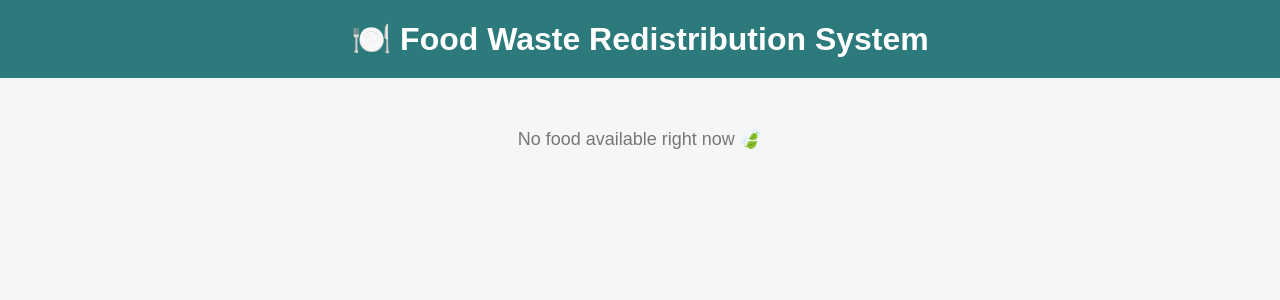
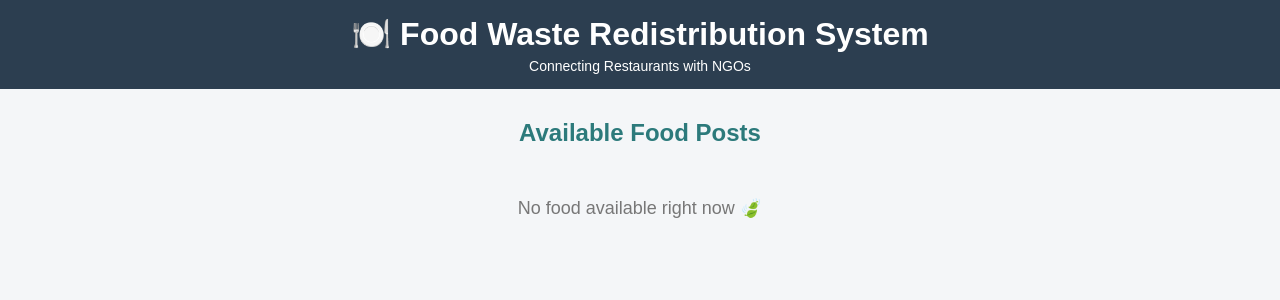
Before and after one commit to kalpanachauhann/Food-Waste-Redistribution-System, a Django app: template core/templates/core/home.html in a window 1280 px wide. Shown: the top 300 px of the page. Run offline with Django 5.2, Linux system fonts and the light colour scheme; the template is opened without the code that fills it, so the values that code supplies are empty.

Commit message:
Added base template, navbar, and linked templates to views

```diff
--- /dev/null
+++ b/core/templates/core/base.html
@@ -0,0 +1,92 @@
+<!DOCTYPE html>
+<html>
+<head>
+    <title>Food Waste Redistribution System</title>
+
+    <style>
+        body {
+            font-family: Arial, sans-serif;
+            background-color: #f4f6f8;
+            margin: 0;
+            padding: 0;
+        }
+
+        .container {
+            width: 80%;
+            margin: 30px auto;
+        }
+
+        h2 {
+            text-align: center;
+            color: #2c7a7b;
+        }
+
+        .card {
+            background-color: white;
+            border-radius: 8px;
+            padding: 20px;
+            margin-bottom: 20px;
+            box-shadow: 0 2px 6px rgba(0,0,0,0.1);
+        }
+
+        .card h3 {
+            margin-top: 0;
+            color: #2c7a7b;
+        }
+
+        .info {
+            color: #444;
+            margin: 5px 0;
+        }
+
+        .claim-btn {
+            background-color: #2c7a7b;
+            color: white;
+            border: none;
+            padding: 10px 16px;
+            border-radius: 5px;
+            cursor: pointer;
+            margin-top: 10px;
+        }
+
+        .claim-btn:hover {
+            background-color: #225e5f;
+        }
+
+        .empty {
+            text-align: center;
+            color: #777;
+            font-size: 18px;
+            margin-top: 50px;
+        }
+
+        .navbar {
+            background-color: #2c3e50;
+            padding: 15px;
+            color: white;
+            text-align: center;
+        }
+
+        .navbar h1 {
+            margin: 0;
+        }
+
+        .navbar p {
+            margin: 5px 0 0;
+            font-size: 14px;
+        }
+
+    </style>
+</head>
+
+<body>
+
+    {% include 'core/navbar.html' %}
+
+    <div class="container">
+        {% block content %}
+        {% endblock %}
+    </div>
+
+</body>
+</html>
--- a/core/templates/core/home.html
+++ b/core/templates/core/home.html
@@ -1,72 +1,8 @@
-<!DOCTYPE html>
-<html>
-<head>
-    <title>Food Waste Redistribution</title>
+{% extends 'core/base.html' %}
 
-    <style>
-        body {
-            font-family: Arial, sans-serif;
-            background-color: #f4f6f8;
-            margin: 0;
-            padding: 0;
-        }
+{% block content %}
 
-        h1 {
-            text-align: center;
-            background-color: #2c7a7b;
-            color: white;
-            padding: 20px;
-            margin: 0;
-        }
-
-        .container {
-            width: 80%;
-            margin: 30px auto;
-        }
-
-        .card {
-            background-color: white;
-            border-radius: 8px;
-            padding: 20px;
-            margin-bottom: 20px;
-            box-shadow: 0 2px 6px rgba(0,0,0,0.1);
-        }
-
-        .card h3 {
-            margin-top: 0;
-            color: #2c7a7b;
-        }
-
-        .info {
-            color: #444;
-            margin: 5px 0;
-        }
-
-        .claim-btn {
-            background-color: #2c7a7b;
-            color: white;
-            border: none;
-            padding: 10px 16px;
-            border-radius: 5px;
-            cursor: pointer;
-            margin-top: 10px;
-        }
-
-        .claim-btn:hover {
-            background-color: #225e5f;
-        }
-
-        .empty {
-            text-align: center;
-            color: #777;
-            font-size: 18px;
-            margin-top: 50px;
-        }
-    </style>
-</head>
-
-<body>
-    <h1>🍽️ Food Waste Redistribution System</h1>
+<h2>Available Food Posts</h2>
 
 {% if messages %}
     {% for message in messages %}
@@ -75,16 +11,14 @@
             color: #155724;
             padding: 10px;
             text-align: center;
-            margin: 10px auto;
-            width: 80%;
-            border-radius: 5px;
-        ">
+            margin-bottom: 15px;
+            border-radius: 5px;">
             {{ message }}
         </div>
     {% endfor %}
 {% endif %}
 
-    <div class="container">
+{% if food_posts %}
     {% for food in food_posts %}
         <div class="card">
             <h3>{{ food.food_item }}</h3>
@@ -97,9 +31,9 @@
                 <button class="claim-btn" type="submit">Claim Food</button>
             </form>
         </div>
-        {% empty %}
+    {% endfor %}
+{% else %}
     <p class="empty">No food available right now 🍃</p>
-        {% endfor %}
-    </div>
-</body>
-</html>
+{% endif %}
+
+{% endblock %}
--- /dev/null
+++ b/core/templates/core/navbar.html
@@ -0,0 +1,4 @@
+<div class="navbar">
+    <h1>🍽️ Food Waste Redistribution System</h1>
+    <p>Connecting Restaurants with NGOs</p>
+</div>
--- a/core/urls.py
+++ b/core/urls.py
@@ -2,6 +2,6 @@ from django.urls import path
 from . import views
 
 urlpatterns = [
-    path('', views.home, name='home'),  # homepage
-    path('claim/<int:food_id>/', views.claim_food, name='claim_food'),  # claim action
+    path('', views.home, name='home'),
+    path('claim/<int:food_id>/', views.claim_food, name='claim_food'),
 ]
```
Also changed, not shown: core/views.py (+15 -6 lines), foodwaste/urls.py (+0 -16 lines). Lines whose indentation alone changed are shown as unchanged.
